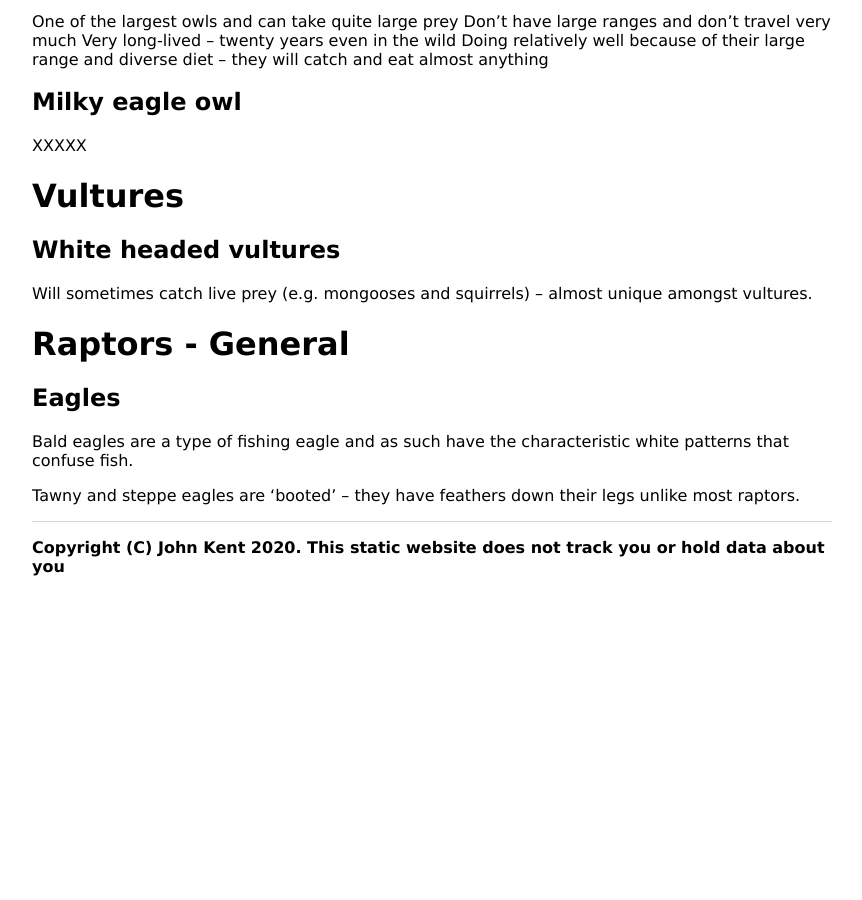
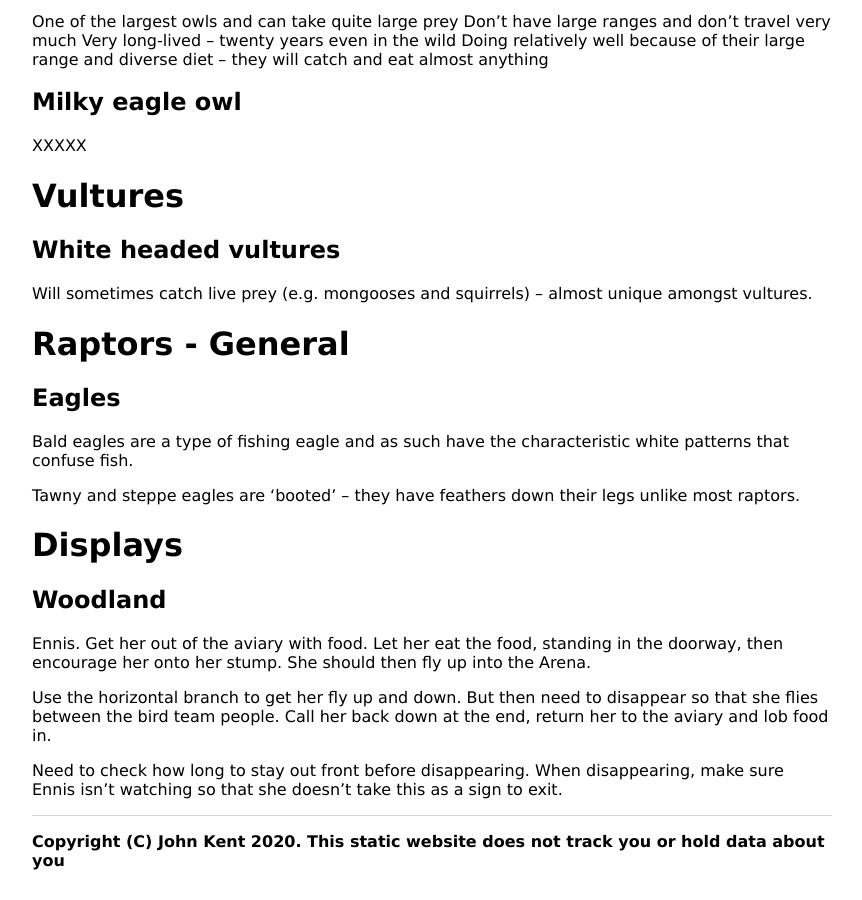
Before and after one commit to KineticLensman/KineticLensman.github.io, a Jekyll site: the page built from _posts/2021-07-26-birds.md, in a window 1280 px wide and 900 px high, scrolled down 2255 px. Shown: the whole window, without its empty margins (208-1070 px from the left). Built offline with Jekyll 4.4.1, drawn with Linux system fonts in a browser that asks for light colours; before the commit the page ends 2861 px from its top, so only the background shows below that.

Commit message:
Ennis notes

```diff
--- a/_posts/2021-07-26-birds.md
+++ b/_posts/2021-07-26-birds.md
@@ -107,3 +107,13 @@ Will sometimes catch live prey (e.g. mongooses and squirrels) – almost unique
 Bald eagles are a type of fishing eagle and as such have the characteristic white patterns that confuse fish.
 
 Tawny and steppe eagles are ‘booted’ – they have feathers down their legs unlike most raptors.
+
+# Displays
+
+## Woodland
+
+Ennis. Get her out of the aviary with food. Let her eat the food, standing in the doorway, then encourage her onto her stump. She should then fly up into the Arena.
+
+Use the horizontal branch to get her fly up and down. But then need to disappear so that she flies between the bird team people. Call her back down at the end, return her to the aviary and lob food in.
+
+Need to check how long to stay out front before disappearing. When disappearing, make sure Ennis isn't watching so that she doesn't take this as a sign to exit.
```
